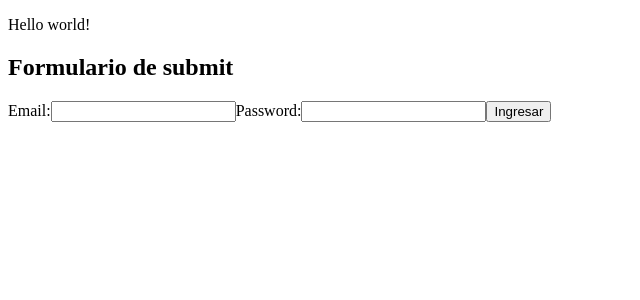
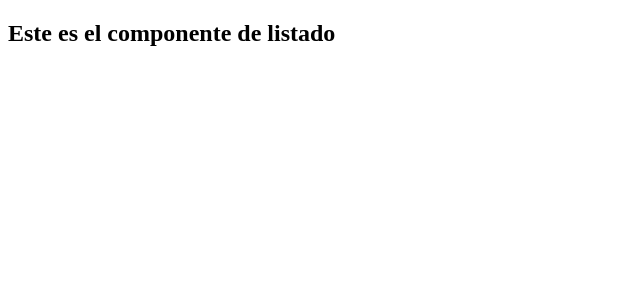
Before and after one commit to Moonriz-ar/movie-webapp, a React (Create React App) app: page /listado in a window 1280 px wide. Shown: the top 300 px of the page, without its empty margins (0-640 px from the left). Built offline with nearby package versions, Linux system fonts and the light colour scheme; sample sign-in values are in the browser's storage.

Commit message:
in login component, added redirect to listado component after succesful login. In listado component, added redirect from listado to login if the user is not logged in

```diff
--- a/package.json
+++ b/package.json
@@ -6,7 +6,7 @@
     "cra-template": "1.1.3",
     "react": "^18.0.0",
     "react-dom": "^18.0.0",
-    "react-router-dom": "^6.3.0",
+    "react-router-dom": "^6.0.0-beta.0",
     "react-scripts": "5.0.0",
     "sweetalert2": "^11.4.8"
   },
--- a/src/App.js
+++ b/src/App.js
@@ -1,11 +1,18 @@
+import { Routes, Route } from "react-router-dom";
+
 import Login from "./componentes/Login";
+import Listado from "./componentes/Listado";
+import Test from "./componentes/Test";
 
 function App() {
   return (
-    <div>
-      <p>Hello world!</p>
-      <Login />
-    </div>
+    <>
+      <Routes>
+        <Route path="/" element={<Login />} end />
+        <Route path="/listado" element={<Listado />} />
+        <Route path="/test" element={<Test />} />
+      </Routes>
+    </>
   );
 }
 
--- /dev/null
+++ b/src/componentes/Listado.js
@@ -0,0 +1,17 @@
+import { useNavigate } from "react-router-dom";
+import { useEffect } from "react";
+
+function Listado() {
+  const navigate = useNavigate();
+  const token = localStorage.getItem("token");
+
+  useEffect(() => {
+    if (token === null) {
+      navigate("/");
+    }
+  });
+
+  return <h2>Este es el componente de listado</h2>;
+}
+
+export default Listado;
--- a/src/componentes/Login.js
+++ b/src/componentes/Login.js
@@ -1,6 +1,11 @@
 import Swal from "sweetalert2";
+import { useNavigate } from "react-router-dom";
 
 function Login() {
+  // route navigate react hook
+  const navigate = useNavigate();
+
+  // login form handler
   const submitHandler = (event) => {
     event.preventDefault();
 
@@ -57,8 +62,14 @@ function Login() {
       .then((data) => {
         console.log("data", data);
         if (data) {
+          Swal.fire({
+            title: "Ingresaste correctamente!",
+            icon: "success",
+            timer: 2000,
+          });
           const tokenRecibido = data.token;
           localStorage.setItem("token", tokenRecibido);
+          navigate("/listado");
         }
       });
   };
--- a/src/index.js
+++ b/src/index.js
@@ -1,10 +1,13 @@
-import React from 'react';
-import ReactDOM from 'react-dom';
-import App from './App';
+import React from "react";
+import ReactDOM from "react-dom";
+import App from "./App";
+import { BrowserRouter } from "react-router-dom";
 
 ReactDOM.render(
   <React.StrictMode>
-    <App />
+    <BrowserRouter>
+      <App />
+    </BrowserRouter>
   </React.StrictMode>,
-  document.getElementById('root')
+  document.getElementById("root")
 );
```
Also changed, not shown: 1 other file (tests, documents, lock files or other folders).
